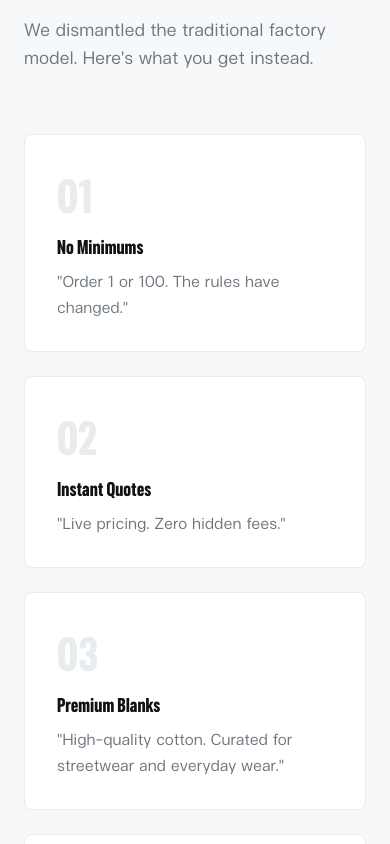
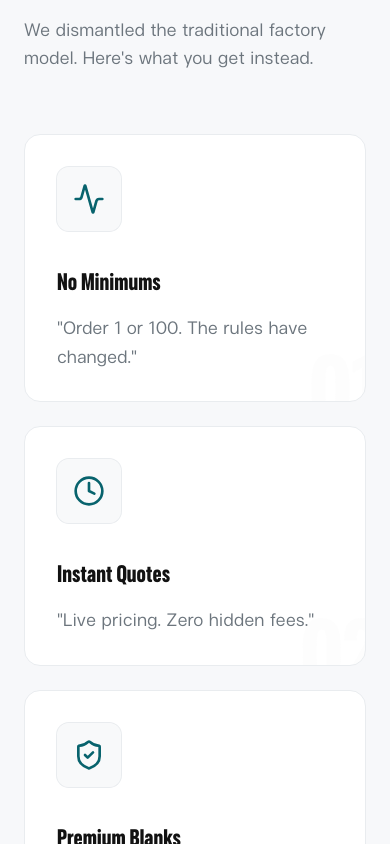
Before and after one commit to KTAP8/PimSuea, a React (Vite) app in the folder pimsuea-frontend/: page /home in a window 390 px wide. Shown: the part 3120-3964 px from the top of the page. Built offline with nearby package versions, Linux system fonts and the light colour scheme; no server answers.

Commit message:
feat: Enhance landing page feature card UI with new icons and hover effects, and remove cart badge functionality from the sidebar.

```diff
--- a/pimsuea-frontend/src/components/Sidebar.tsx
+++ b/pimsuea-frontend/src/components/Sidebar.tsx
@@ -5,7 +5,6 @@ import { Sheet, SheetContent, SheetTrigger } from "@/components/ui/sheet";
 import { useState, useEffect } from "react";
 import { cn } from "@/lib/utils";
 import { useAuth } from "@/contexts/AuthContext";
-import { useCart } from "@/contexts/CartContext";
 
 import logo from "@/assets/logo.svg";
 
@@ -14,7 +13,6 @@ import logo from "@/assets/logo.svg";
 const SidebarContent = ({ collapsed = false, onItemClick }: { collapsed?: boolean, onItemClick?: () => void }) => {
   const location = useLocation();
   const { signOut } = useAuth();
-  const { cartCount } = useCart();
 
   const handleLogout = async () => {
     await signOut();
@@ -24,7 +22,7 @@ const SidebarContent = ({ collapsed = false, onItemClick }: { collapsed?: boolea
     { label: "หน้าหลัก", path: "/dashboard", icon: <Home className="w-5 h-5" /> },
     { label: "แคตตาล็อก", path: "/catalog", icon: <ShoppingBag className="w-5 h-5" /> },
     { label: "งานของฉัน", path: "/my-products", icon: <Palette className="w-5 h-5" /> },
-    { label: "ตะกร้าสินค้า", path: "/order", icon: <ShoppingCart className="w-5 h-5" />, badge: cartCount },
+    { label: "ตะกร้าสินค้า", path: "/order", icon: <ShoppingCart className="w-5 h-5" /> },
     { label: "คำสั่งซื้อ", path: "/orders", icon: <Package className="w-5 h-5" /> },
     { label: "กระเป๋าเงิน", path: "/wallet", icon: <Wallet className="w-5 h-5" /> },
   ];
@@ -49,14 +47,7 @@ const SidebarContent = ({ collapsed = false, onItemClick }: { collapsed?: boolea
                 collapsed ? "justify-center px-0" : "justify-start px-4"
               )}
             >
-              <span className="relative">
-                {item.icon}
-                {item.badge != null && item.badge > 0 && (
-                  <span className="absolute -top-1.5 -right-1.5 min-w-[16px] h-4 px-0.5 bg-primary text-white text-[10px] font-bold rounded-full flex items-center justify-center leading-none">
-                    {item.badge > 99 ? '99+' : item.badge}
-                  </span>
-                )}
-              </span>
+              <span>{item.icon}</span>
               {!collapsed && <span className="ml-3 animate-in fade-in duration-300 whitespace-nowrap">{item.label}</span>}
 
               {/* Tooltip for collapsed mode */}
--- a/pimsuea-frontend/src/pages/NewLanding.tsx
+++ b/pimsuea-frontend/src/pages/NewLanding.tsx
@@ -5,7 +5,8 @@ import { getProducts } from "@/services/api";
 import type { Product } from "@/types/api";
 import {
   MousePointer2, Type, Image as ImageIcon, Layers,
-  Upload, ArrowRight, Package, Zap, Truck, Loader2, Globe
+  Upload, ArrowRight, Package, Zap, Truck, Loader2, Globe,
+  ShieldCheck, Clock, Scissors, Activity
 } from "lucide-react";
 import { Button } from "@/components/ui/button";
 import { type Language, translations } from "@/translations/landing";
@@ -555,38 +556,52 @@ export default function NewLanding() {
               {
                 title: t.feature1Title,
                 quote: t.feature1Quote,
-                icon: "01",
+                iconText: "01",
+                icon: <Activity className="w-8 h-8 md:w-10 md:h-10 text-primary" />,
               },
               {
                 title: t.feature2Title,
                 quote: t.feature2Quote,
-                icon: "02",
+                iconText: "02",
+                icon: <Clock className="w-8 h-8 md:w-10 md:h-10 text-primary" />,
               },
               {
                 title: t.feature3Title,
                 quote: t.feature3Quote,
-                icon: "03",
+                iconText: "03",
+                icon: <ShieldCheck className="w-8 h-8 md:w-10 md:h-10 text-primary" />,
               },
               {
                 title: t.feature4Title,
                 quote: t.feature4Quote,
-                icon: "04",
+                iconText: "04",
+                icon: <Scissors className="w-8 h-8 md:w-10 md:h-10 text-primary" />,
               },
-            ].map(({ title, quote, icon }) => (
+            ].map(({ title, quote, iconText, icon }) => (
               <motion.div
                 key={title}
-                initial={{ opacity: 0, y: 20 }}
+                initial={{ opacity: 0, y: 30 }}
                 whileInView={{ opacity: 1, y: 0 }}
-                viewport={{ once: true }}
-                whileHover={{ y: -4 }}
-                transition={{ duration: 0.3 }}
-                className="border border-border rounded-lg p-8 bg-card hover:border-primary/30 hover:shadow-md transition-all duration-300"
+                viewport={{ once: true, amount: 0.2 }}
+                whileHover={{ y: -8, scale: 1.01 }}
+                transition={{ duration: 0.4, type: "spring", stiffness: 120 }}
+                className="group relative overflow-hidden rounded-2xl border border-border bg-card p-8 md:p-10 transition-all duration-300 hover:border-primary/40 hover:shadow-2xl hover:shadow-primary/5"
               >
-                <span className="font-black text-5xl text-border block mb-4 leading-none">
-                  {icon}
+                {/* Background Glow on Hover */}
+                <div className="absolute inset-0 bg-gradient-to-br from-primary/5 to-transparent opacity-0 group-hover:opacity-100 transition-opacity duration-500" />
+
+                {/* Number Watermark */}
+                <span className="absolute -bottom-6 -right-4 font-black text-8xl md:text-9xl text-muted/10 select-none group-hover:text-primary/5 transition-colors duration-500">
+                  {iconText}
                 </span>
-                <h3 className="font-black text-xl mb-2">{title}</h3>
-                <p className="font-light text-muted-foreground leading-relaxed">"{quote}"</p>
+
+                <div className="relative z-10">
+                  <div className="mb-8 inline-flex items-center justify-center rounded-xl bg-secondary/30 p-4 ring-1 ring-border group-hover:bg-primary/10 group-hover:ring-primary/30 transition-all duration-300">
+                    {icon}
+                  </div>
+                  <h3 className="font-black text-2xl md:text-3xl mb-4 group-hover:text-primary transition-colors duration-300">{title}</h3>
+                  <p className="font-light text-muted-foreground text-lg leading-relaxed max-w-sm">"{quote}"</p>
+                </div>
               </motion.div>
             ))}
           </div>
```
